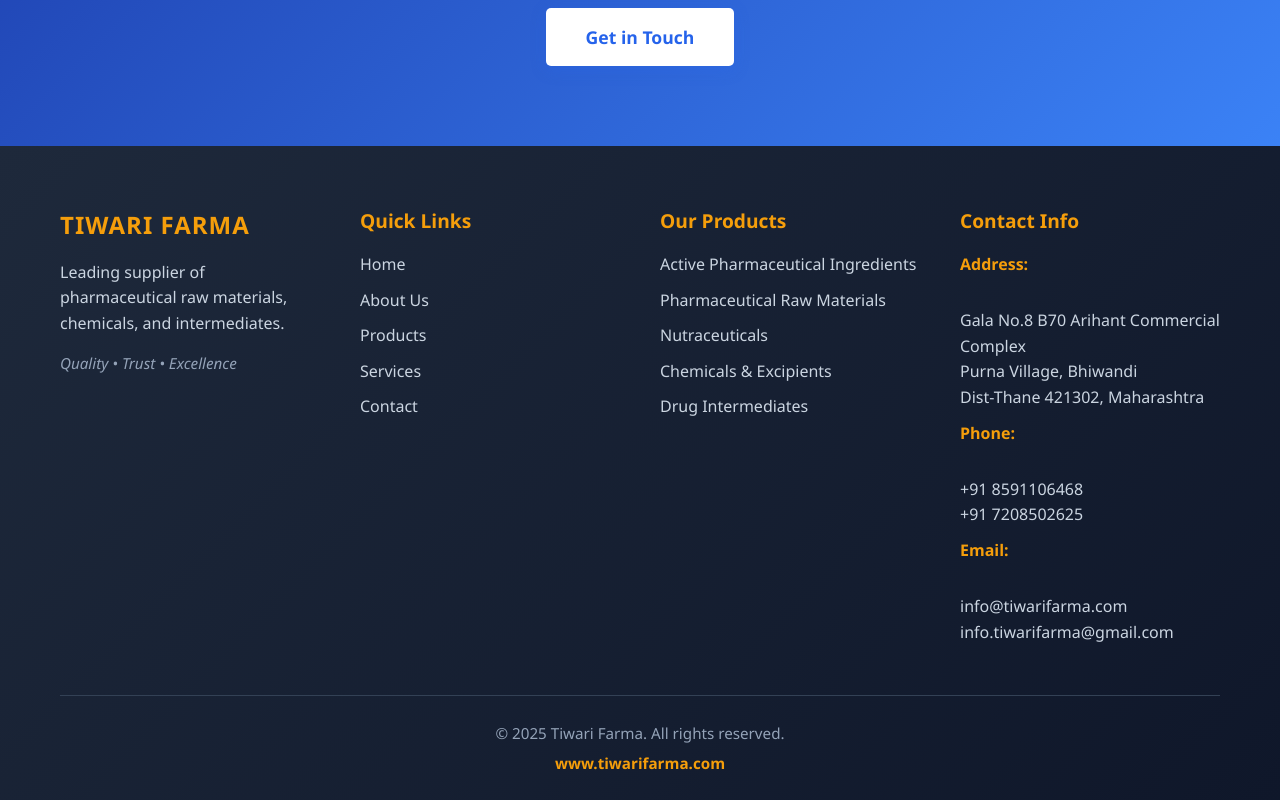
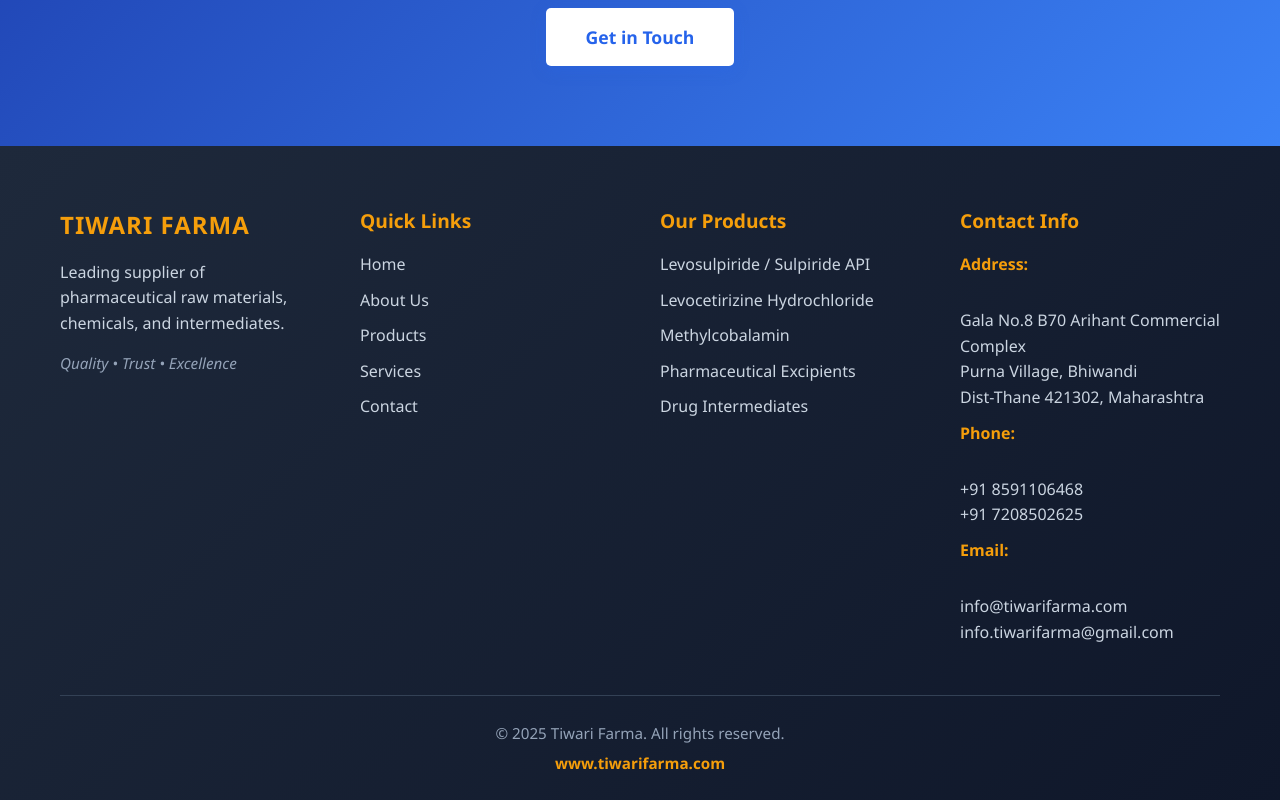
Before and after one commit to sahu8840/tiwari-farma, a React (Vite) app: page /#/ in a window 1280 px wide. Shown: the part 2447-3247 px from the top of the page. Built offline with nearby package versions, Linux system fonts and the light colour scheme.

Commit message:
Update Footer: Change 'Our Products' to 'Featured Products' with specific product names

```diff
--- a/src/components/Footer.jsx
+++ b/src/components/Footer.jsx
@@ -31,10 +31,10 @@
           <div className="footer-section">
             <h4>Our Products</h4>
             <ul>
-              <li>Active Pharmaceutical Ingredients</li>
-              <li>Pharmaceutical Raw Materials</li>
-              <li>Nutraceuticals</li>
-              <li>Chemicals & Excipients</li>
+              <li>Levosulpiride / Sulpiride API</li>
+              <li>Levocetirizine Hydrochloride</li>
+              <li>Methylcobalamin</li>
+              <li>Pharmaceutical Excipients</li>
               <li>Drug Intermediates</li>
             </ul>
           </div>
```
